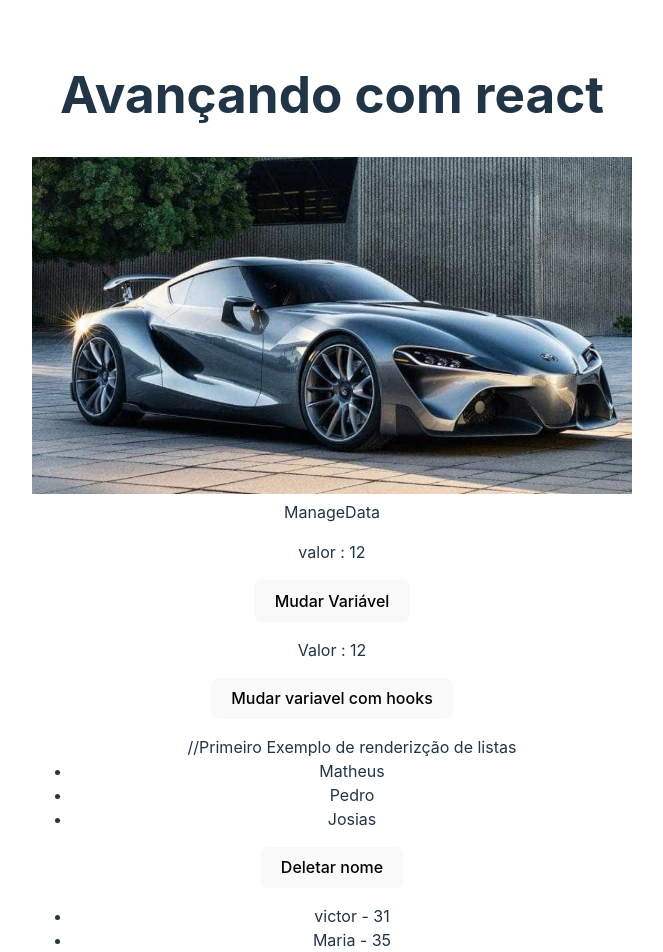
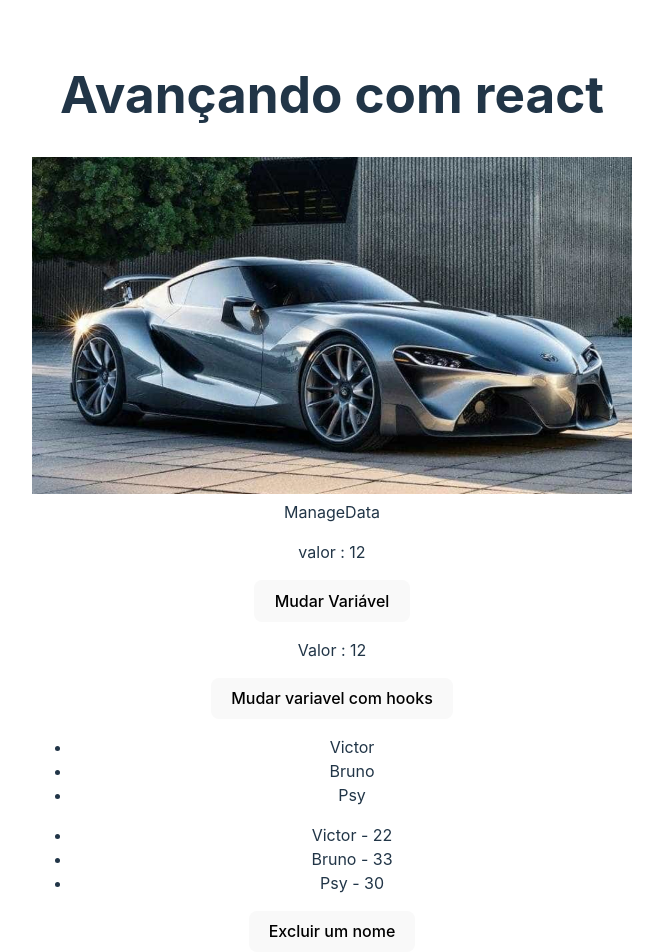
Before and after one commit to victor-morbeck/learning-react, a React (Vite) app: page / in a window 1280 px wide. Shown: the top 952 px of the page, without its empty margins (308-971 px from the left). Built offline with nearby package versions, Linux system fonts and the light colour scheme.

Commit message:
Crate a function that filters a name in the array at randon

```diff
--- a/src/components/ListRender.jsx
+++ b/src/components/ListRender.jsx
@@ -1,40 +1,87 @@
-import { useState } from "react"
+// import { useState } from "react"
 
-const ListRender = () => {
+// const ListRender = () => {
 
-    const [list] = useState(["Matheus", "Pedro", "Josias"]);
-    const [user,setUser] = useState([
-        {id:1, name: "victor", age: 31},
-        {id:2, name: "Maria", age: 35},
-        {id: 3, name:"Carla", age:28}
-    ])
+//     const [list] = useState(["Matheus", "Pedro", "Josias"]);
+//     const [user,setUser] = useState([
+//         {id:1, name: "victor", age: 31},
+//         {id:2, name: "Maria", age: 35},
+//         {id: 3, name:"Carla", age:28}
+//     ])
 
 
 
 
-    const deleteRandom = () => {
-        const randomNumber = Math.floor(Math.random() *4);
-        setUser((prevUser) => {
-            return prevUser.filter((user) => randomNumber != user.id);
-        });
-    };
+//     const deleteRandom = () => {
+//         const randomNumber = Math.floor(Math.random() *4);
+//         setUser((prevUser) => {
+//             return prevUser.filter((user) => randomNumber != user.id);
+//         });
+//     };
 
-    return(
+//     return(
 
-        <div>
-            <ul>//Primeiro Exemplo de renderizção de listas
-                {list.map((item, i) => (
-                    <li key={i} className>{item}</li>
+//         <div>
+//             <ul>//Primeiro Exemplo de renderizção de listas
+//                 {list.map((item, i) => (
+//                     <li key={i} className>{item}</li>
+//                 ))}
+//             </ul>
+//              <button onClick={deleteRandom}>Deletar nome</button>
+//              <div>
+//                 <ul>
+//                     {user.map((user) =>(
+//                         <li key={user.id}>{user.name} - {user.age}</li>
+//                     ))}
+//                 </ul>
+//              </div>
+//         </div>
+//     )}
+// export default ListRender
+//Lista de nome de pessoas feito dinamicamente com react usando useState hooks
+
+
+
+
+
+import { useState } from "react"
+
+ const ListRender = () => {
+
+    const [name] = useState(["Victor", "Bruno", "Psy"]);
+    const [user, setUser] = useState([
+        {id:1, name:"Victor", age:22},
+        {id:2, name:"Bruno", age:33},
+        {id:3, name:"Psy", age:30}
+    ]);
+    var counter = 0;
+    const excludeHandler = () => {
+        const randomNumber = Math.floor(Math.random() * user.length) + 1;
+        setUser((prevUser) => prevUser.filter((user) => randomNumber !== user.id));
+        console.log('randomNumber :>> ', randomNumber);
+      };
+
+
+
+
+
+  return (
+    <>
+        <ul>
+            {name.map((name,i) =>(
+                <li key={i}>{name}</li>
+            ))}
+        </ul>
+
+        <ul>
+                {user.map((users) =>(
+
+                    <li key={users.id}>{users.name} -  {users.age}</li>
                 ))}
-            </ul>
-             <button onClick={deleteRandom}>Deletar nome</button>
-             <div>
-                <ul>
-                    {user.map((user) =>(
-                        <li key={user.id}>{user.name} - {user.age}</li>
-                    ))}
-                </ul>
-             </div>
-        </div>
-    )}
+        </ul>
+        <button onClick={excludeHandler}>Excluir um nome</button>
+    </>
+  )
+}
+
 export default ListRender
```
